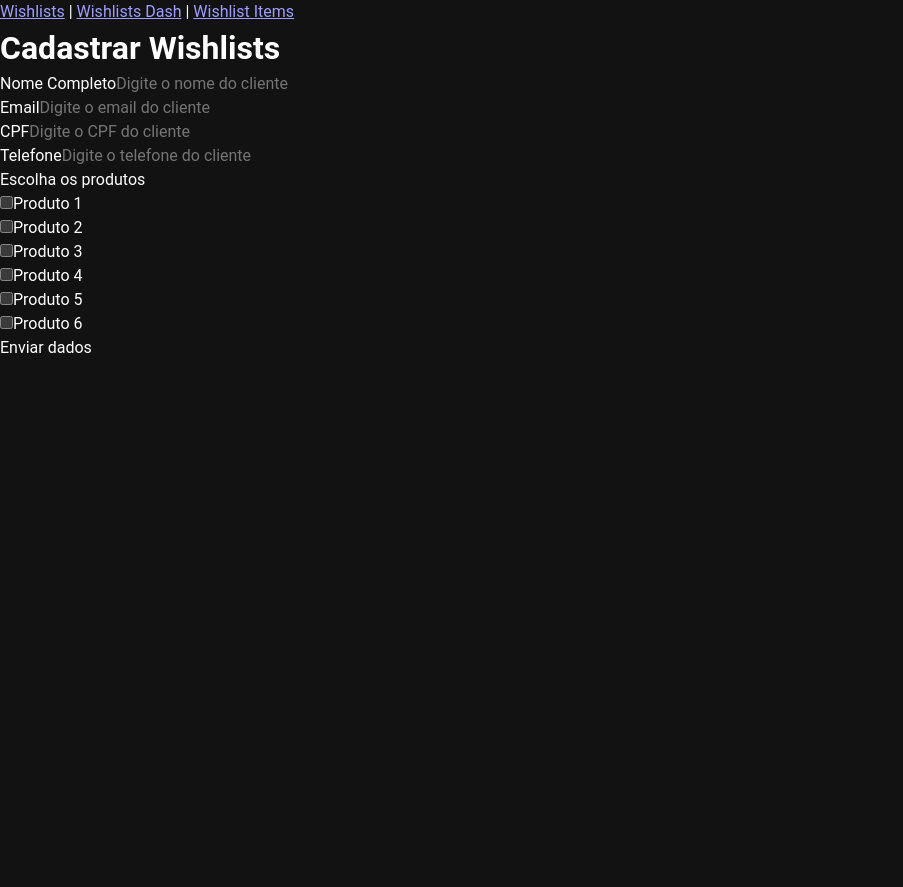
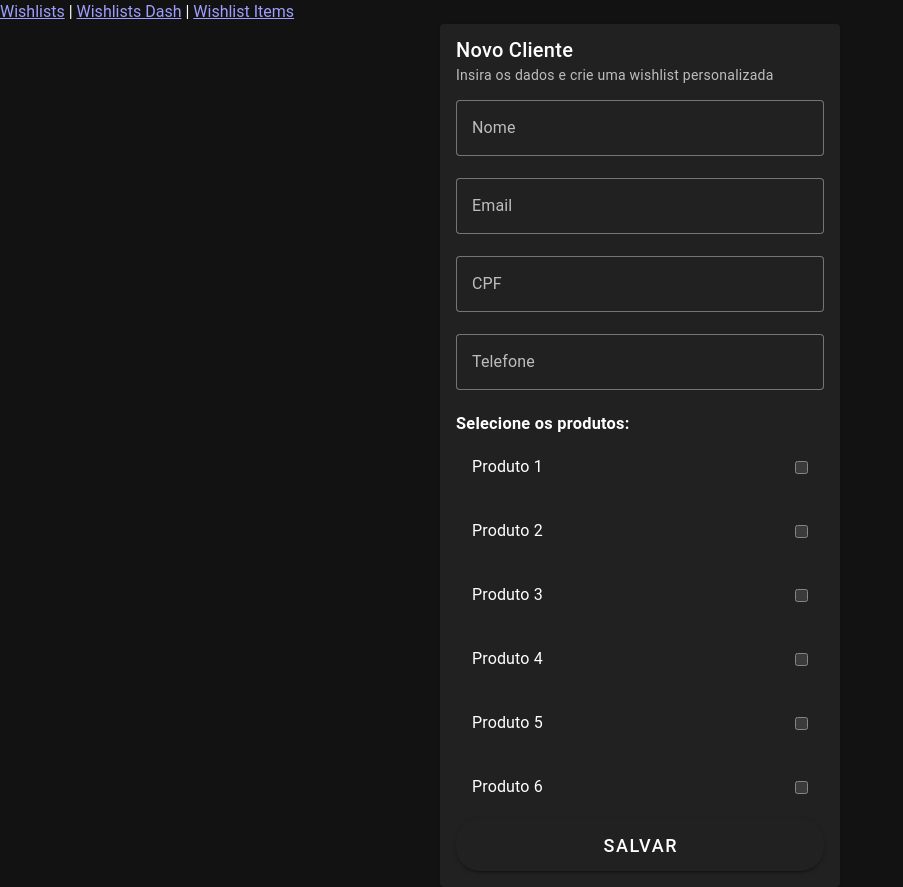
Before and after one commit to adomoraes/app-wishlist, a Vue app: page / in a window 1280 px wide. Shown: the whole page, without its empty margins (0-903 px from the left). Before the commit the page ends 800 px from the top, so only its background shows below. Built offline with nearby package versions, Linux system fonts and the light colour scheme; data requests are answered from the project's data file.

Commit message:
Implementing vuetify markup on create wishlist form

```diff
--- a/src/components/WishlistsForm.vue
+++ b/src/components/WishlistsForm.vue
@@ -1,65 +1,63 @@
 <template>
-  <div>
-    <h1>Cadastrar Wishlists</h1>
-    <div>
+  <div class="mx-auto" style="width: 400px;">
     <WishlistsNotify :message="message" v-show="message" />
+    <v-card>
+      <v-card-item>
+        <v-card-title>Novo Cliente</v-card-title>
+        <v-card-subtitle>Insira os dados e crie uma wishlist personalizada</v-card-subtitle>
+      </v-card-item>
+      <v-card-text>
         <form id="wishlistForm" @submit="createWishlist">
-        <div class="inputContainer">
-            <label for="name">Nome Completo</label>
-            <input
-                type="text"
+            <v-text-field
+              label="Nome"
               id="name"
               name="name"
               v-model="name"
-                placeholder="Digite o nome do cliente"
-            />
-        </div>
-        <div class="inputContainer">
-            <label for="email">Email</label>
-            <input
-                type="email"
+              variant="outlined">
+            </v-text-field>
+
+            <v-text-field
+              label="Email"
               id="email"
               name="email"
               v-model="email"
-                placeholder="Digite o email do cliente"
-            />
-        </div>
-        <div class="inputContainer">
-            <label for="vat">CPF</label>
-            <input
-                type="text"
+              variant="outlined">
+            </v-text-field>
+
+            <v-text-field
+              label="CPF"
               id="vat"
               name="vat"
               v-model="vat"
-                placeholder="Digite o CPF do cliente"
-            />
-        </div>
-        <div class="inputContainer">
-            <label for="phoneNumber">Telefone</label>
-            <input
-                type="tel"
+              variant="outlined">
+            </v-text-field>
+
+            <v-text-field
+              label="Telefone"
               id="phoneNumber"
               name="phoneNumber"
               v-model="phoneNumber"
-                placeholder="Digite o telefone do cliente"
-            />
-        </div>
-        <div class="inputContainer">
-          <label for="wishlistItems">Escolha os produtos</label>
-          <div class="checkboxContainer" v-for="wishlistItem in wishlistsItemsData" :key="wishlistItem.id">
+              variant="outlined">
+            </v-text-field>
+            <h3>Selecione os produtos:</h3>
+            <v-list
+            lines="one"
+            v-for="wishlistItem in wishlistsItemsData"
+            :key="wishlistItem.id">
+              <v-list-item value="{{ wishlistItem.name }}">
+                <template v-slot:append="{  }">
+                  <v-list-item-action>
                     <input type="checkbox" name="wishlistItems" v-model="wishlistItems[wishlistItem.name]" :value="wishlistItem.name">
-            <span>{{ wishlistItem.name }}</span>
-          </div>
-        </div>
-        <div class="inputContainer">
-            <input
-                type="submit"
-                class="inputSubmitButton"
-                value="Enviar dados"
-            />
-        </div>
+                  </v-list-item-action>
+                </template>
+                <v-list-item-title>{{ wishlistItem.name }}</v-list-item-title>
+              </v-list-item>
+            </v-list>
+
+            <v-btn type="submit" rounded="xl" size="x-large" block>SALVAR</v-btn>
       </form>
-    </div>
+      </v-card-text>
+    </v-card>
   </div>
 </template>
 
```
Lines whose indentation alone changed are shown as unchanged.
